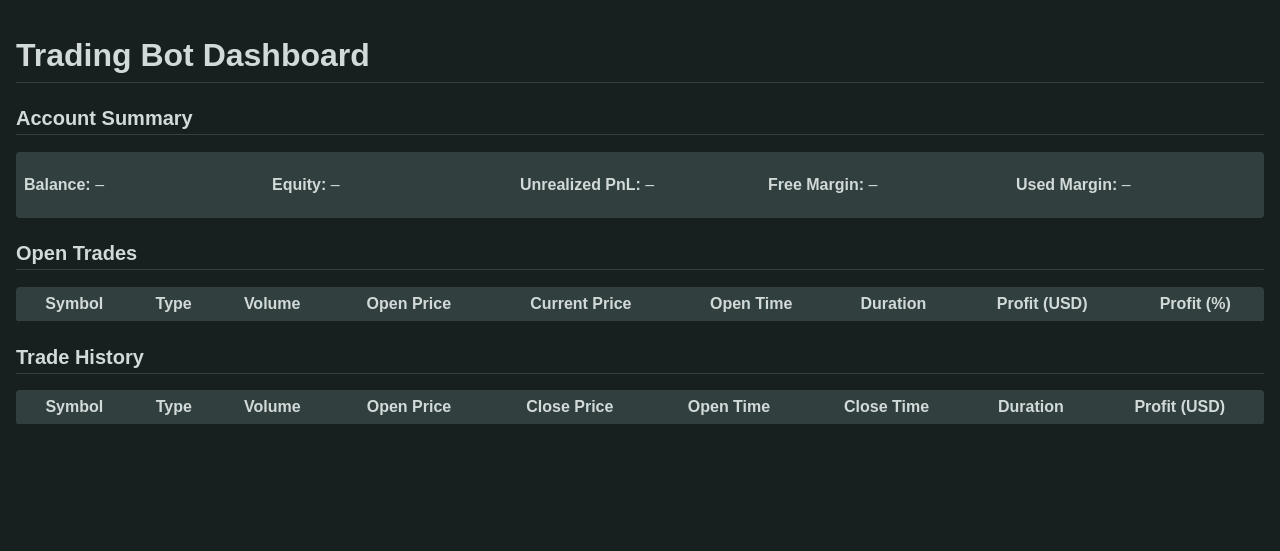
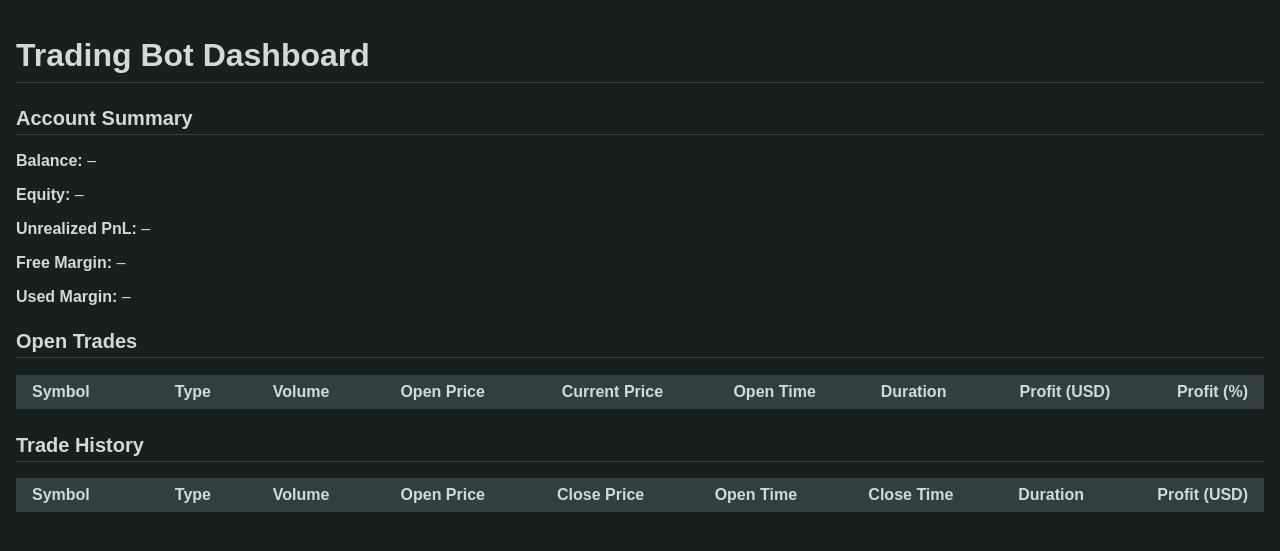
Before and after one commit to RainyA25/MT5DASH, a Flask app: page / in a window 1280 px wide. Shown: the top 551 px of the page. Run offline with Flask 3, Linux system fonts and the light colour scheme; lists and menus that the app fills with data are empty.

Commit message:
Update style.css

```diff
--- a/static/style.css
+++ b/static/style.css
@@ -1,94 +1,55 @@
 :root {
-  --bg: rgb(24,31,31);
-  --fg: rgb(209,218,217);
-  --grid: rgb(50,63,63);
-  --bull: rgb(52,186,52);
-  --bear: firebrick;
+  --bg: #181f1f;
+  --fg: #d1dad9;
+  --grid: #323f3f;
+  --green: #00ff88;
+  --red:   #ff4d4d;
 }
 
 * { box-sizing: border-box; }
-
 body {
   margin: 0; padding: 1rem;
   background: var(--bg);
   color: var(--fg);
   font-family: sans-serif;
 }
-
 header h1 {
   border-bottom: 1px solid var(--grid);
   padding-bottom: .5rem;
 }
-
 section {
   margin-top: 1.5rem;
 }
-
 h2 {
   font-size: 1.25rem;
   border-bottom: 1px solid var(--grid);
   padding-bottom: .25rem;
 }
 
-#account-data {
-  display: grid;
-  grid-template-columns: repeat(auto-fit,minmax(150px,1fr));
-  gap: .5rem;
-  background: var(--grid);
-  padding: .5rem;
-  border-radius: 4px;
-}
-
-#account-data div {
-  background: var(--bg);
-  padding: .5rem;
-  border: 1px solid var(--grid);
-  border-radius: 4px;
-}
-
+/* Tables */
 table {
   width: 100%;
   border-collapse: collapse;
-  background: var(--grid);
-  border-radius: 4px;
-  overflow: hidden;
+  margin-top: .5rem;
+}
+thead {
+  background-color: var(--grid);
+}
+th, td {
+  padding: .5rem 1rem;
+  border-bottom: 1px solid var(--bg);
+  text-align: right;
+}
+th {
+  cursor: pointer;
+  font-weight: bold;
+}
+tbody tr:nth-child(odd)  { background: #1c2626; }
+tbody tr:nth-child(even) { background: var(--bg); }
+td:first-child, th:first-child {
+  text-align: left;
 }
 
-th, td {
-  padding: .5rem;
-  border-bottom: 1px solid var(--bg);
-}
-
-th[data-sort] {
-  cursor: pointer;
-}
-
-tbody tr:nth-child(even) {
-  background: var(--bg);
-}
-
-.profit-positive {
-  color: var(--bull);
-}
-
-.profit-negative {
-  color: var(--bear);
-}
-.chart-controls {
-  margin-bottom: 0.5rem;
-}
-.chart-controls button {
-  background: var(--grid);
-  color: var(--fg);
-  border: 1px solid var(--bg);
-  margin-right: 0.5rem;
-  padding: 0.25rem 0.5rem;
-  cursor: pointer;
-  border-radius: 4px;
-}
-canvas {
-  max-width: 100%;
-  background: #1b1b1b;
-  border-radius: 6px;
-  padding: 0.5rem;
-}
+/* Color coding */
+.text-green { color: var(--green); font-weight: bold; }
+.text-red   { color: var(--red);   font-weight: bold; }
```
